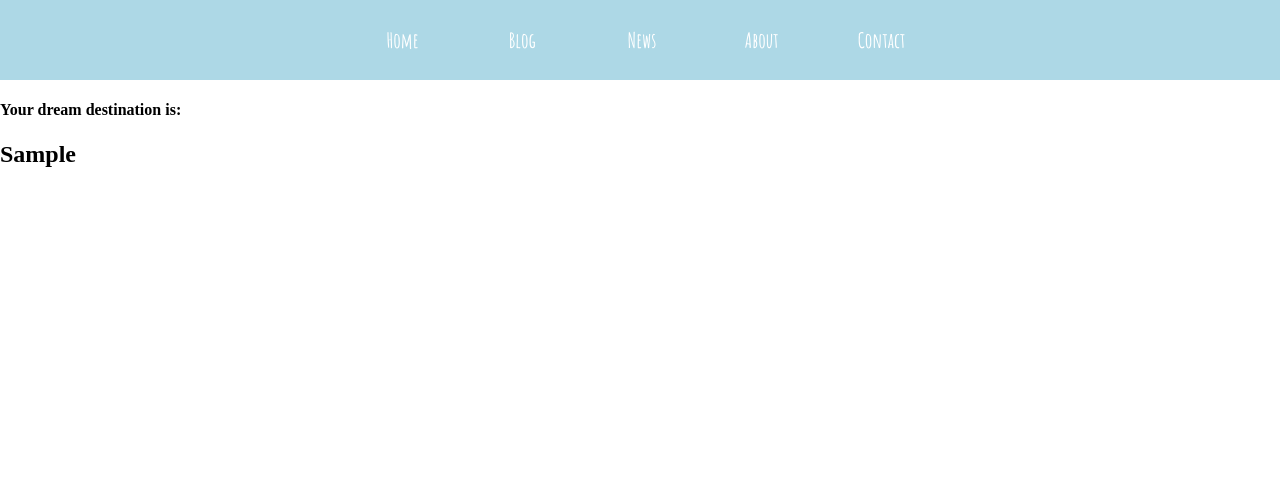
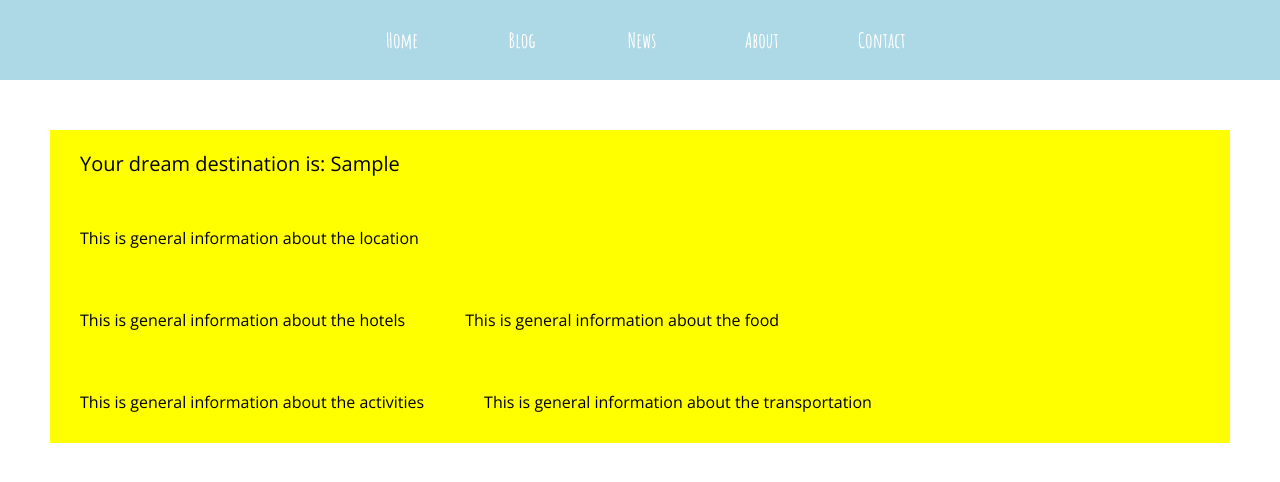
Before and after one commit to elvinng7/dreamdestination, a Python web app: template templates/results.html in a window 1280 px wide. Shown: the top 482 px of the page. Run offline with Jinja, Linux system fonts and the light colour scheme; the template is opened without the code that fills it: most values are stand-ins (such as "Sample title", 1, 10 or a date in 2020).

Commit message:
updated css to create containers around the result page

```diff
--- a/stylesheets/results.css
+++ b/stylesheets/results.css
@@ -1,6 +1,46 @@
+body {
+  font-family: 'Open Sans', sans-serif;
+}
+
 .container {
   display: flex;
   flex-direction: column;
-  border-color: green;
-  border-width: medium;
+  background-color: yellow;
+  margin: 50px;
 }
+
+#location {
+  font-size: 20px;
+  margin-left: 30px;
+  margin-right: 30px;
+}
+
+#info_about_location {
+  margin: 30px;
+}
+
+.hotels_food {
+  display: flex;
+  flex-direction: row;
+}
+
+#hotels {
+  margin: 30px;
+}
+
+#food {
+  margin: 30px;
+}
+
+.activities_transportation {
+  display: flex;
+  flex-direction: row;
+}
+
+#activities {
+  margin: 30px;
+}
+
+#transportation {
+  margin: 30px;
+}
--- a/templates/results.html
+++ b/templates/results.html
@@ -2,7 +2,7 @@
 
 <head>
   <link rel="stylesheet" href="/stylesheets/home.css"/></head>
-  <link rel="stylesheet" href="/stylesheets/home.css"/>
+  <link rel="stylesheet" href="/stylesheets/results.css"/>
   <link href="https://fonts.googleapis.com/css?family=Amatic+SC:700|Open+Sans" rel="stylesheet">
   <title>Results Page</title>
 </head>
@@ -19,26 +19,30 @@
      </div>
      <div class = "container">
          <div id = "location">
-           <h4>Your dream destination is:</h4>
-           <h2>{{dream_location}}</h2>
+           <p>Your dream destination is: {{dream_location}}</p>
         </div>
         <div id = "info_about_location">
           <!-- THIS REQUIRES INFORMATION ABOUT THE LOCATION MEANING NEEDS API -->
+          This is general information about the location
         </div>
         <div class = "hotels_food">
           <div id = "hotels">
             <!-- THIS REQUIRES INFORMATION ABOUT NEARBY HOTELS MEANING NEEDS API -->
+            This is general information about the hotels
           </div>
           <div id = "food">
             <!-- THIS REQUIRES INFORMATION ABOUT NEARBY FOODS MEANING NEEDS API -->
+            This is general information about the food
           </div>
         </div>
         <div class = "activities_transportation">
           <div id = "activities">
             <!-- THIS REQUIRES INFORMATION ABOUT NEARBY ACTIVITIES MEANING NEEDS API -->
+            This is general information about the activities
           </div>
           <div id = "transportation">
             <!-- THIS REQUIRES INFORMATION ABOUT NEARBY TRANSPORTATION MEANING NEEDS API -->
+            This is general information about the transportation
           </div>
         </div>
     </div>
```
